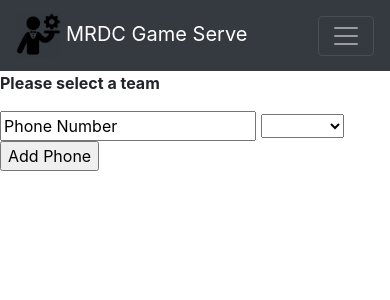
After one commit to uiuc-mrdc/cogs, a Django app: page /post_phone/ in a window 390 px wide. The commit adds this page. Shown: the top 300 px of the page. Run offline with Django 3.2, Linux system fonts and the light colour scheme; data comes from the database, SQL or seed files in the repository; some libraries are stand-ins or nearby versions.

Commit message:
added Phone # input page, and require permissions to access the judging page

```diff
--- a/django/composeexample/settings.py
+++ b/django/composeexample/settings.py
@@ -145,3 +145,5 @@ os.path.join(BASE_DIR, "static"),
 ("custom_css", os.path.join('static/css')),
 
 )
+
+EMAIL_BACKEND = 'django.core.mail.backends.console.EmailBackend'
--- a/django/team_management/models.py
+++ b/django/team_management/models.py
@@ -9,6 +9,10 @@ class Team(models.Model):
     #logo?
     def __str__(self):
         return self.team_name
+
+class Phone(models.Model):
+    team = models.ForeignKey(Team, on_delete=models.CASCADE)
+    number = models.CharField(max_length=15)
 
 class ScoringType(models.Model): #Table for every way to score. #Autogenerates buttons on the judging page
     name = models.CharField(max_length=40)
--- /dev/null
+++ b/django/team_management/templates/team_management/addPhone.html
@@ -0,0 +1,20 @@
+{% extends "team_management/index.html" %}
+
+
+{% block body %}
+{% if error_message %}<p><strong>{{ error_message }}</strong></p>{% endif %}
+
+<form action="{% url 'post_phone' %}" method="post">
+{% csrf_token %}
+
+<input type="text" value="Phone Number" name="num">
+
+<select name="team_id">
+	<option value="0"></option>
+	{% for team in teams_list %}
+	<option value="{{ team.id }}">{{ team.team_name }}</option>
+	{% endfor %}
+
+<input type="submit" value="Add Phone">
+</form>
+{% endblock %}
--- a/django/team_management/templates/team_management/index.html
+++ b/django/team_management/templates/team_management/index.html
@@ -45,6 +45,9 @@
 						<li class="nav-item">
                           <a class="nav-link" href="/games">Games</a>
                         </li>
+						<li class="nav-item">
+                          <a class="nav-link" href="{% url 'add_phone' %}">Add Phone</a>
+                        </li>
 						{% if user.is_authenticated %}
 							<span class="navbar-text">User: {{ user.get_username }}</span>
 							<li class="nav-item">
--- a/django/team_management/urls.py
+++ b/django/team_management/urls.py
@@ -23,4 +23,6 @@ urlpatterns = [
     path('games/', views.games, name='games'),
     path('games/<int:game_id>/', views.gameX, name='gameX'),
     path('scoreboard/<int:game_id>/', views.scoreboard, name='scoreboard'),
+    path('add_phone/', views.addPhone, name='add_phone'),
+    path('post_phone/', views.postPhone, name='post_phone'),
 ]
--- a/django/team_management/views.py
+++ b/django/team_management/views.py
@@ -1,15 +1,17 @@
-from django.shortcuts import render
+from django.shortcuts import render, get_object_or_404
 from django.db import connection
-from django.shortcuts import redirect
-from django.http import HttpResponse
+from django.http import HttpResponseRedirect
+from django.contrib.auth.decorators import login_required
+from django.utils import timezone
+from django.urls import reverse
+from django.contrib.auth.decorators import permission_required
 
-from django.utils import timezone
-
-from .models import ScoringType, Team, Game, GameParticipant
+from .models import ScoringType, Team, Game, GameParticipant, Phone
 
 def index(request):
     return render(request, "team_management/index.html", {})
 
+@permission_required('team_management.judge')
 def gameX(request, game_id): #game_id comes from the url
     dragon_list = ScoringType.objects.filter(input_style="Counter")
     treasurebox_list = ScoringType.objects.filter(input_style="Counter2")
@@ -48,3 +50,30 @@ def scoreboard(request, game_id):
 
 def games(request):
     return render(request, 'team_management/games.html', {})
+
+def postPhone(request):
+    try:
+        print(request.POST)
+        team = Team.objects.get(pk=request.POST['team_id'])
+        print('no error')
+    except:
+        teams_list = Team.objects.all()
+        context = {'teams_list':teams_list,
+            'error_message': "Please select a team"
+            }
+        return render(request, 'team_management/addPhone.html', context)
+    else:
+
+        phone = Phone(
+            number = request.POST['num'],
+            team = team,
+            )
+        phone.save()
+        return HttpResponseRedirect(reverse('index'))
+
+@login_required
+def addPhone(request):
+    teams_list = Team.objects.all()
+    print(teams_list)
+    context={'teams_list':teams_list}
+    return render(request, 'team_management/addPhone.html', context)
```
Also changed, not shown: django/team_management/migrations/0001_initial.py, django/team_management/migrations/0002_auto_20191111_0535.py. Lines whose indentation alone changed are shown as unchanged.
